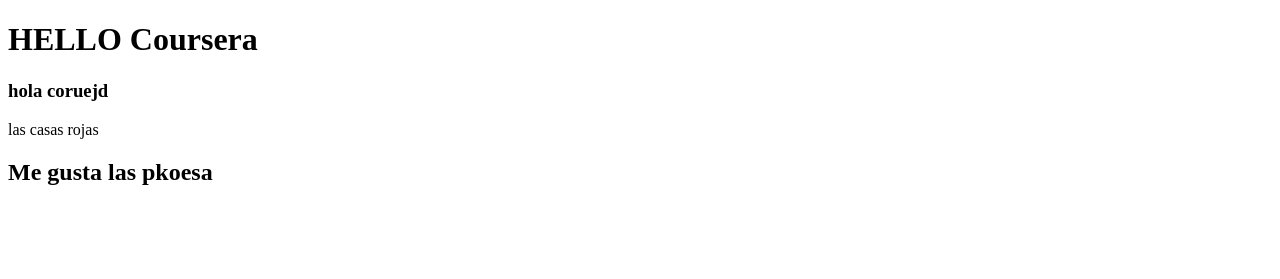
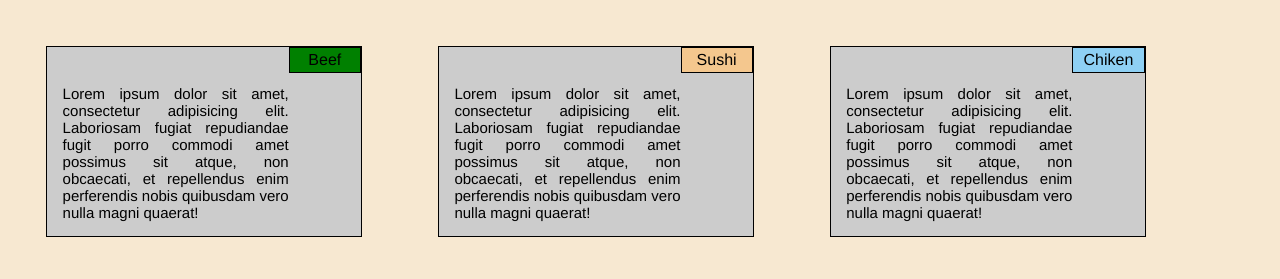
Before and after one commit to olimac1971/module2-solution, a plain HTML site: page site/index.html in a window 1280 px wide. Drawn offline with Linux system fonts and the light colour scheme.

Commit message:
New content

```diff
--- a/site/CSS/style.css
+++ b/site/CSS/style.css
@@ -1,6 +1,89 @@
-p{
-background-color: blue ;
-font-size: 80%;
+* {
+  box-sizing: border-box;
 }
-h3{background-color: blue;
-font-size: 123px;}
+body{background-color:#F7E8D1;
+  font-family: helvetica;
+  text-align:justify;}
+.row {display:table;
+  width: 100%;
+  overflow:auto;
+}
+
+@media (min-width: 992px) {.box {
+  float: left;
+  width: 25%;
+  margin:3%;
+  border:1px solid black;
+  background-color:#ccc;
+
+  display:table-cell;
+  }}
+@media (min-width: 768px) and (max-width:991px) {.box-md, .box-md-1 {
+  float: left;
+  padding: 0px;
+  margin:1%;
+  border:1px solid black;
+  background-color:#ccc;
+}
+  .box-md{width:48%;
+
+  display:table-cell;
+  }
+  .box-md-1{width:98%;
+  margin:1%;
+    display:block;
+  }
+}
+@media (max-width: 767px)  {.box-sm{
+  float: right;
+  border:1px solid black;
+  background-color:#ccc;
+  margin: 1%;
+  display:table-cell;
+}
+  .box-sm{width:100%;}
+
+}
+.p1{text-align:center;
+  position:relative;
+  margin:0px 0px 30%;
+  background-color:green;
+  align-content:right;
+  float:right;
+  border:1px solid black;
+  padding:1%;
+  width:23%;
+  display:block;
+}
+.p2{text-align:center;
+  position:relative;
+  margin:0px 0px 30%;
+  background-color:#F4C78E;
+  align-content:right;
+  float:right;
+  border:1px solid black;
+  padding:1%;
+  width:23%;
+  overflow:auto;
+  display:block;
+
+}
+.p3{text-align:center;
+  position:relative;
+  margin:0px 0px 30%;
+  background-color:#8ED0F4;
+  align-content:right;
+  float:right;
+  border:1px solid black;
+  padding:1%;
+  width:23%;
+  overflow:auto;
+  display:block;
+
+}
+.text{text-align:justify;
+  font-size:15px;
+  margin:12% 6% 5% 5%;
+  display:flex;
+
+}
--- a/site/index.html
+++ b/site/index.html
@@ -1,17 +1,30 @@
 <!doctype html>
 <html>
   <head>
+    <meta charset="utf-8">
+<meta name="viewport" content="width=device-width, initial-scale=1">
     <title>HTML is Structure Only (After)</title>
-    <link rel="stylesheet" href="module2-solution/site/CSS/styles.css">
+    <link rel="stylesheet" href="CSS/style.css">
   </head>
+
   <body>
-    <h1>HELLO Coursera<h1>
-    	<h3>hola coruejd</h3>
-    	<article>
-    		<p>las casas rojas<p>
-          <div>
-            <h2>Me gusta las pkoesa</h2>
-          </div>
-    	</article>
-  </body>
+
+<div class="row">
+  <div class="box box-md box-sm" >
+  <p class='p1'>Beef</p>
+    <p class='text'>Lorem ipsum dolor sit amet, consectetur adipisicing elit. Laboriosam fugiat repudiandae fugit porro commodi amet possimus sit atque, non obcaecati, et repellendus enim perferendis nobis quibusdam vero nulla magni quaerat!</p>
+  </div>
+  <div class="box box-md box-sm" >
+  <p class='p2'>Sushi</p>
+    <p class='text'>Lorem ipsum dolor sit amet, consectetur adipisicing elit. Laboriosam fugiat repudiandae fugit porro commodi amet possimus sit atque, non obcaecati, et repellendus enim perferendis nobis quibusdam vero nulla magni quaerat!</p>
+  </div>
+  <div class="box box-md-1 box-sm">
+  <p class='p3'>Chiken</p><p class='text text-md'>Lorem ipsum dolor sit amet, consectetur adipisicing elit. Laboriosam fugiat repudiandae fugit porro commodi amet possimus sit atque, non obcaecati, et repellendus enim perferendis nobis quibusdam vero nulla magni quaerat!</p>
+
+  </div>
+</div>
+
+
+
+</body>
 </html>
```
